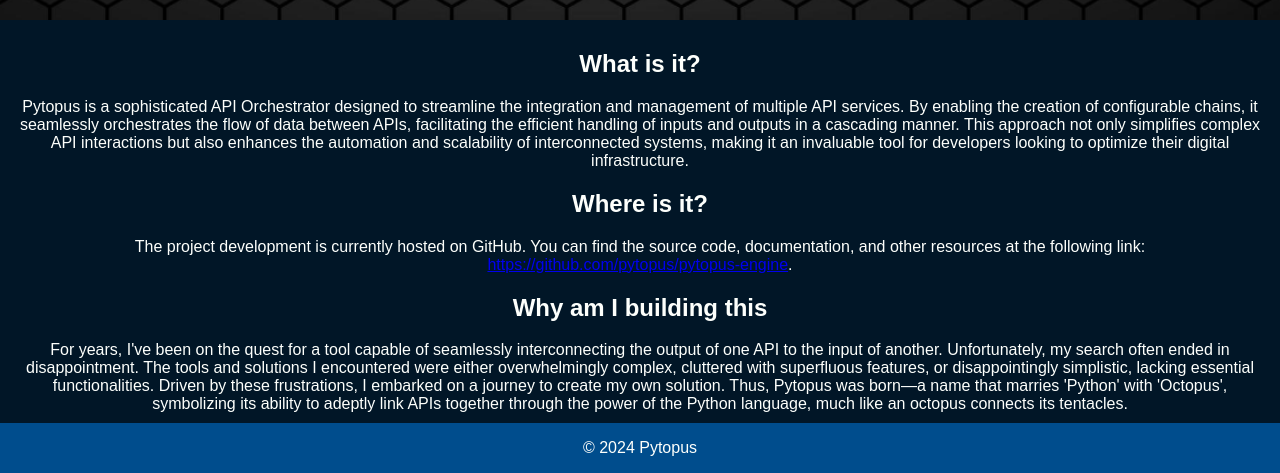
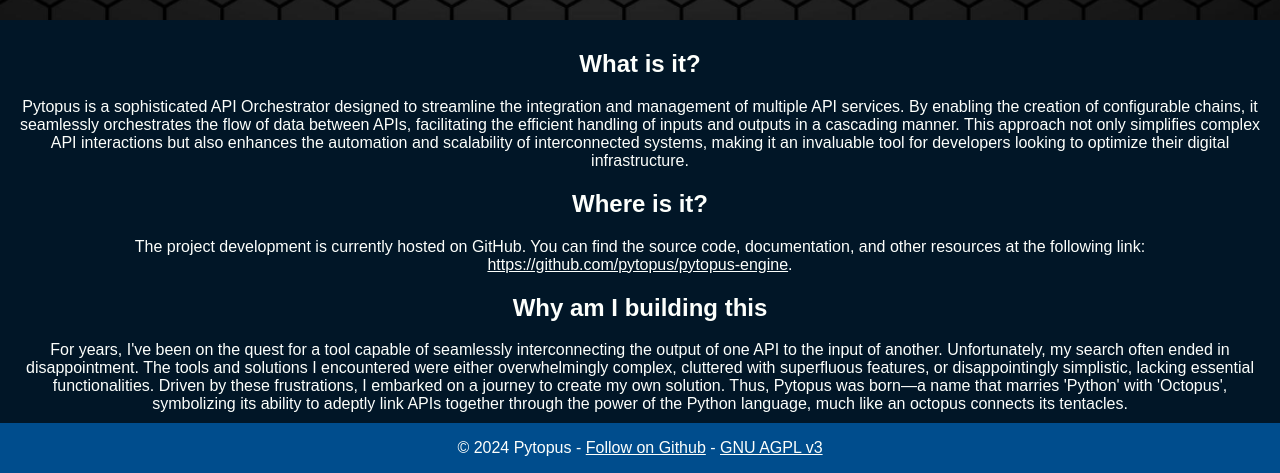
Before and after one commit to pythopus/pythopus.github.io, a plain HTML site: page index.html in a window 1280 px wide. Shown: the part 327-800 px from the top of the page. Drawn offline with Linux system fonts and the light colour scheme.

Commit message:
Fix footer and links color

```diff
--- a/index.html
+++ b/index.html
@@ -69,6 +69,9 @@
       height: 140px;
       vertical-align: center;
     }
+    a {
+      color: #FDFFFC;
+    }
   </style>
 </head>
 
@@ -110,7 +113,7 @@
 
 
     <footer class="footer">
-      <p>&copy; 2024 Pytopus</p>
+      <p>&copy; 2024 Pytopus - <a href="https://github.com/pytopus/pytopus-engine">Follow on Github</a> - <a href="https://www.gnu.org/licenses/agpl-3.0.en.html">GNU AGPL v3</a></p>
     </footer>
 
     <script>
```
